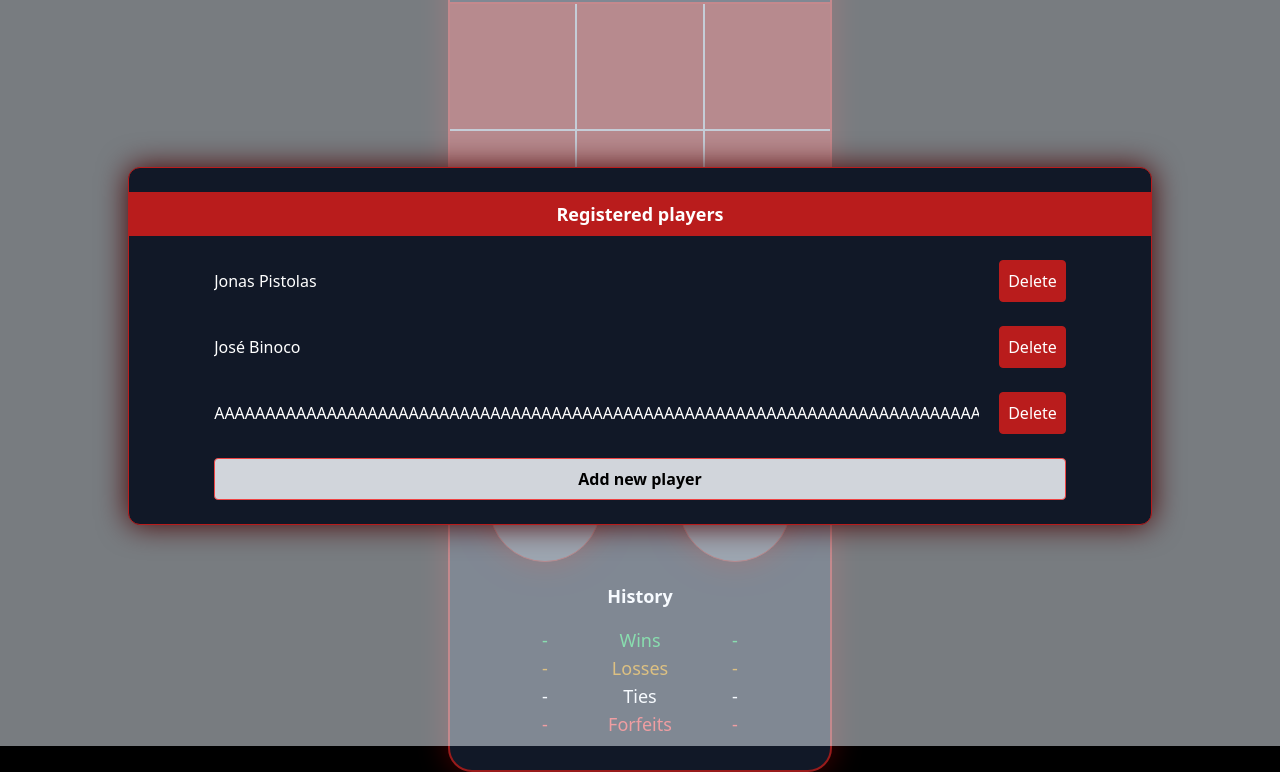
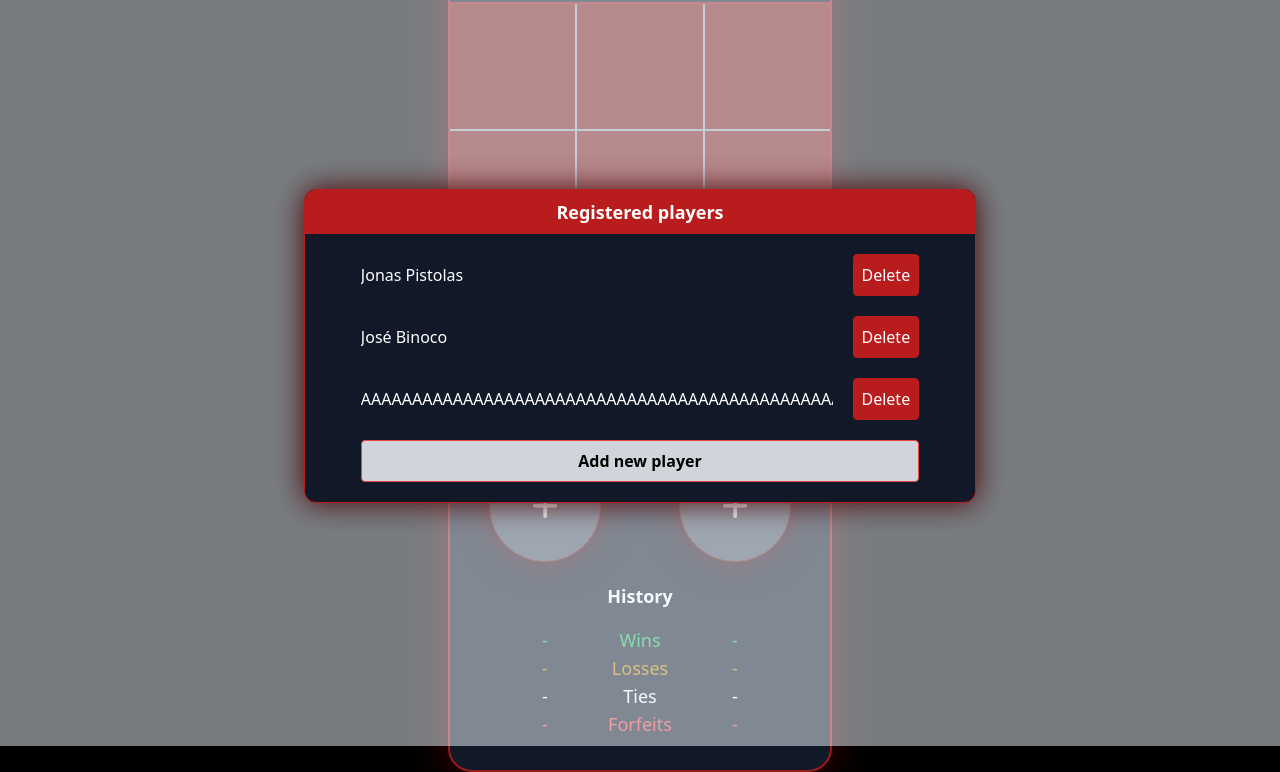
Before and after one commit to MGP-28/Tic-tac-toe, a plain HTML site: page index.html in a window 1280 px wide. Both pictures are taken after a click on the element 545 px from the left and 560 px from the top of the page. Shown: the part 54-826 px from the top of the page. Drawn offline with nearby package versions, Linux system fonts and the light colour scheme.

Commit message:
Add player popup (unfinished)

```diff
--- a/assets/css/style.css
+++ b/assets/css/style.css
@@ -87,8 +87,9 @@ select {
 }
 
 @keyframes pulsing{
-  from { box-shadow: 0 0 40px 0 #b40000; }
-  to { box-shadow: 0 0 30px 0 #470000; }
+  from { box-shadow: 0 0 50px 0 #b40000; }
+  to { box-shadow: 0 0 40px 0 #470000; }
+
 }
 
 .pulsing{
--- a/view/components/componentList.js
+++ b/view/components/componentList.js
@@ -9,7 +9,8 @@ function buildList(parent, itemCollection, listProperties, containerProperties){
         appendElements(list, [li])
     }
     //build container, append list
-    const container = createHTMLElement('div', '', containerProperties.classes, [], [list])
+    containerProperties.itemsToAppend.push(list)
+    const container = createHTMLElement('div', '', containerProperties.classes, containerProperties.attributes, containerProperties.itemsToAppend)
     //append container to parent
     appendElements(parent, [container])
 }
--- a/view/components/componentPopup.js
+++ b/view/components/componentPopup.js
@@ -2,7 +2,7 @@ import { createHTMLElement } from '../../../helpers/dom.js'
 
 function buildPopup(divProperties){
     const container = createHTMLElement('div', '', divProperties.classes, divProperties.attributes, divProperties.itemsToAppend)
-    const background = createHTMLElement('div', '', ['absolute', 'w-full', 'h-full', 'transparent', 'flex', 'justify-center', 'items-center'], [{name: 'id', value: 'base-popup'}], [container])
+    const background = createHTMLElement('div', '', ['absolute', 'w-full', 'h-full', 'transparent', 'flex', 'justify-center', 'items-center'], [{name: 'id', value: 'popup-base'}], [container])
     return background
 }
 
--- a/view/components/player_tab/componentPlayerDataLabel.js
+++ b/view/components/player_tab/componentPlayerDataLabel.js
@@ -7,8 +7,16 @@ function buildPlayerDataLabel(parent){
         {text: 'Ties'},
         {text: 'Forfeits', classes: ['text-red-500']}
     ]
-    const listProperties = {classes: ['place-self-center', 'flex', 'flex-col', 'items-center']}
-    const containerProperties = {classes: ['absolute', 'left-1/2', 'translate-center-x', 'flex', 'flex-col', 'align-center']}
+    const listProperties = {
+        classes: ['place-self-center', 'flex', 'flex-col', 'items-center'],
+        attributes: [],
+        itemsToAppend: []
+    }
+    const containerProperties = {
+        classes: ['absolute', 'left-1/2', 'translate-center-x', 'flex', 'flex-col', 'align-center'],
+        attributes: [],
+        itemsToAppend: []
+    }
     buildList(parent, itemCollection, listProperties, containerProperties)
 }
 
--- a/view/components/player_tab/componentPlayerStatsTab.js
+++ b/view/components/player_tab/componentPlayerStatsTab.js
@@ -8,8 +8,16 @@ function buildPlayerStatsTab(parent, id){
         {text: '-', attributes: [{name: 'player', value: id}]},
         {text: '-', classes: ['text-red-500'], attributes: [{name: 'player', value: id}]}
     ]
-    const listProperties = {classes: ['place-self-center']}
-    const containerProperties = {classes: ['w-1/2', 'flex', 'flex-col', 'align-center']}
+    const listProperties = {
+        classes: ['place-self-center'],
+        attributes: [],
+        itemsToAppend: []
+    }
+    const containerProperties = {
+        classes: ['w-1/2', 'flex', 'flex-col', 'align-center'],
+        attributes: [],
+        itemsToAppend: []
+    }
     buildList(parent, itemCollection, listProperties, containerProperties)
 }
 
--- a/view/components/popup_select_player/popupNewPlayer.js
+++ b/view/components/popup_select_player/popupNewPlayer.js
@@ -1,19 +1,11 @@
-import { buildForm } from '../componentForm.js'
+import { buildAddPlayerForm } from '../widgets/Player/widgetAddPlayerForm.js'
 
-function buildPopupAddNewPlayer(){
-
+function buildPopupAddNewPlayer() {
     //get popup element
-
-    //properties to apply to form
-    const formProperties = {
-        classes: [],
-        attributes: [],
-        itemsToAppend: [],
-        inputs: ['Name'],
-        buttons: [{text: 'Save', classes:[]}, {text: 'Cancel', classes:[]}]
-    }
-    //build form and append to popup
-    buildForm(popup, containerProperties, formProperties)
+    const popupContent = document.querySelector('#popup-content')
+    popupContent.removeChild(popupContent.querySelector('ul'))
+    //build form and append to popup content div
+    buildForm(popupContent)
 }
 
 export { buildPopupAddNewPlayer }
--- a/view/components/popup_select_player/popupPlayerList.js
+++ b/view/components/popup_select_player/popupPlayerList.js
@@ -9,16 +9,16 @@ import { buildAddPlayerButton } from '../widgets/Player/widgetAddPlayerButton.js
 function buildPopupPlayerList(playerid, registeredPlayers){
     //properties to apply to popup container
     let containerProperties = {
-        classes: ['absolute', 'w-4/5', 'flex', 'flex-col', 'justify-content', 'items-center', 'bg-gray-900', 'rounded-xl', 'border', 'border-red-700', 'shadow-glow'],
-        attributes: [{name: 'id', value: 'popup-content'}, {name: 'playerid', value: playerid}],
+        classes: ['absolute', 'flex', 'flex-col', 'justify-content', 'items-center', 'bg-gray-900', 'rounded-xl', 'border', 'border-red-700', 'shadow-glow', 'w-4/5', 'max-w-2xl', 'overflow-hidden'],
+        attributes: [{name: 'id', value: 'popup-window'}, {name: 'playerid', value: playerid}],
         itemsToAppend: []
     }
     //build popup
     const popup = buildPopup(containerProperties)
-    const contentPopup = popup.querySelector('#popup-content')
+    const popupWindow = popup.querySelector('#popup-window')
     //build player list title
     containerProperties = {
-        classes: ['flex', 'justify-content', 'items-center', 'my-6', 'w-full'],
+        classes: ['flex', 'justify-content', 'items-center', 'w-full'],
         attributes: [],
         itemsToAppend: []
     }
@@ -29,15 +29,15 @@ function buildPopupPlayerList(playerid, registeredPlayers){
         attributes: [],
         itemsToAppend: []
     }
-    buildTitle(contentPopup, titleProperties, containerProperties)
+    buildTitle(popupWindow, titleProperties, containerProperties)
     //properties to apply to player list inside popup
     containerProperties = {
-        classes: ['w-full', 'flex', 'justify-center', 'items-center'],
-        attributes: [],
+        classes: ['w-full', 'flex', 'justify-center', 'items-center', 'py-5'],
+        attributes: [{name: 'id', value: 'popup-content'}],
         itemsToAppend: []
     }
     const listProperties = {
-        classes: ['w-5/6', 'flex', 'flex-col', 'justify-center', 'items-center'],
+        classes: ['w-5/6', 'flex', 'flex-col', 'justify-center', 'items-center', 'gap-5'],
         attributes: [],
         itemsToAppend: []
     }
@@ -46,7 +46,7 @@ function buildPopupPlayerList(playerid, registeredPlayers){
     for (let index = 0; index < registeredPlayers.length; index++) {
         const item = {
             text: '',
-            classes: ['w-full', 'flex', 'justify-between', 'items-center', 'mb-6', 'gap-5'],
+            classes: ['w-full', 'flex', 'justify-between', 'items-center', 'gap-5'],
             attributes: [
                 {name: 'index', value: index}
             ],
@@ -60,7 +60,7 @@ function buildPopupPlayerList(playerid, registeredPlayers){
     //build add player button
     const item = {
         text: '',
-        classes: ['w-full', 'flex', 'justify-between', 'items-center', 'mb-6', 'gap-5'],
+        classes: ['w-full', 'flex', 'justify-between', 'items-center', 'gap-5'],
         attributes: [],
         itemsToAppend: [
             buildAddPlayerButton()
@@ -69,9 +69,9 @@ function buildPopupPlayerList(playerid, registeredPlayers){
     itemCollection.push(item)
 
     //build player list into popup content container
-    buildList(contentPopup, itemCollection, listProperties, containerProperties)
+    buildList(popupWindow, itemCollection, listProperties, containerProperties)
     //clear old list
-    const basePopup = document.querySelector('#base-popup')
+    const basePopup = document.querySelector('#popup-base')
     const topDiv = document.querySelector('#topDiv')
     if(basePopup) topDiv.removeChild(basePopup)
     //append to top div of UI
--- /dev/null
+++ b/view/components/widgets/Player/widgetAddPlayerForm.js
@@ -0,0 +1,32 @@
+import { createHTMLElement } from '../../../../helpers/dom.js'
+import { buildForm } from '../widgetForm.js'
+
+function buildAddPlayerForm(popupContent) {
+    const formProperties = {
+        classes: [],
+        attributes: [],
+        itemsToAppend: []
+        /*inputs: [
+            { element: 'input', type: 'text', placeholder: `Enter the player's name`, name: 'name' }
+        ],
+        buttons: [
+            { text: 'Save', classes: [], attributes: [] },
+            { text: 'Clear', classes: [] }
+        ]*/
+    }
+
+    const input = {
+        classes: [],
+        attributes: []
+    }
+    const inputElement = createHTMLElement('input', '', input.classes, input.attributes)
+
+    const containerProperties = {
+            classes: [],
+            attributes: [],
+            itemsToAppend: []
+        }
+    buildForm()
+}
+
+export { buildAddPlayerForm }
--- a/view/components/widgets/Player/widgetDeleteButton.js
+++ b/view/components/widgets/Player/widgetDeleteButton.js
@@ -9,8 +9,8 @@ function buildDeleteButton(){
         itemsToAppend: []
     }
     const deleteBtn = buildButton(buttonProperties, (event)=>{
-        const contentPopup = document.querySelector('#popup-content')
-        removePlayerFromList(contentPopup.getAttribute('playerid'), event.target.parentElement.getAttribute('index'))
+        const popupWindow = document.querySelector('#popup-window')
+        removePlayerFromList(popupWindow.getAttribute('playerid'), event.target.parentElement.getAttribute('index'))
     })
     return deleteBtn
 }
```
Also changed, not shown: view/components/widgets/widgetForm.js (renamed from view/components/componentForm.js).
